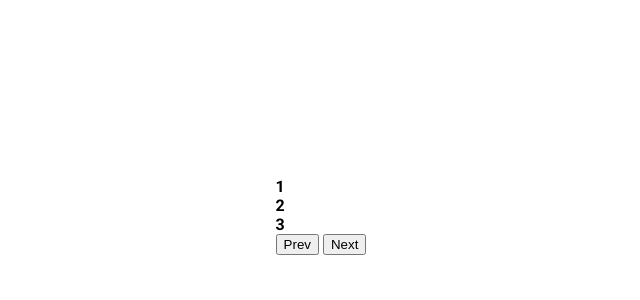
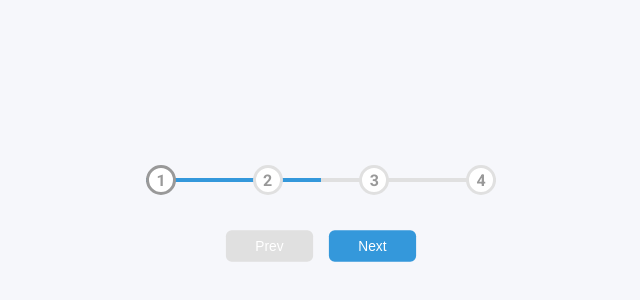
Before and after one commit to EnricoCarruba/progress-bar, a plain HTML site: page index.html in a window 1280 px wide. Shown: the part 184-484 px from the top of the page, without its empty margins (319-959 px from the left). Drawn offline with Linux system fonts and the light colour scheme.

Commit message:
add css style and functionality

```diff
--- a/index.html
+++ b/index.html
@@ -17,13 +17,15 @@
   </head>
   <body>
     <div class="container">
-      <div class="progress-container"></div>
-      <div class="circle active">1</div>
-      <div class="circle">2</div>
-      <div class="circle">3</div>
-
-      <button class="btn" id="prev" disables>Prev</button>
-      <button class="btn" id="newt" disables>Next</button>
+      <div class="progress-container">
+        <div class="progress" id="progress"></div>
+        <div class="circle active">1</div>
+        <div class="circle">2</div>
+        <div class="circle">3</div>
+        <div class="circle">4</div>
+      </div>
+      <button class="btn" id="prev" disabled>Prev</button>
+      <button class="btn" id="next">Next</button>
     </div>
 
     <script src="script.js"></script>
--- a/style.css
+++ b/style.css
@@ -1,10 +1,16 @@
 @import url("https://fonts.googleapis.com/css2?family=JetBrains+Mono:wght@100&family=Roboto:wght@700&display=swap");
+
+:root {
+  --line-border-fill: #3498db;
+  --line-border-empty: #e0e0e0;
+}
 
 * {
   box-sizing: border-box;
 }
 
 body {
+  background-color: #f6f7fb;
   font-family: "Roboto", sans-serif;
   margin: 0;
   display: flex;
@@ -15,3 +21,82 @@ body {
   margin: 0;
   overflow: hidden;
 }
+
+.container {
+  text-align: center;
+}
+
+.progress-container {
+  display: flex;
+  justify-content: space-between;
+  position: relative;
+  margin-bottom: 30px;
+  max-width: 100%;
+  width: 350px;
+}
+
+.progress-container::before {
+  content: "";
+  background-color: var(--line-border-empty);
+  position: absolute;
+  top: 50%;
+  left: 0;
+  transform: translateY(-50%);
+  height: 4px;
+  width: 100%;
+  z-index: -1;
+}
+
+.progress {
+  background-color: var(--line-border-fill);
+  position: absolute;
+  top: 50%;
+  left: 0;
+  transform: translateY(-50%);
+  height: 4px;
+  width: 50%;
+  z-index: -1;
+  transition: 0.4s ease;
+}
+
+.circle {
+  background-color: #fff;
+  color: #999;
+  border-radius: 50%;
+  display: flex;
+  height: 30px;
+  width: 30px;
+  align-items: center;
+  justify-content: center;
+  border: 3px solid var(--line-border-empty);
+  transition: 0.4s ease;
+}
+
+.circle.active {
+  border-color: (var(--line-border-fill));
+}
+
+.btn {
+  background-color: var(--line-border-fill);
+  color: #fff;
+  transform: scale(0.98);
+  border: 0;
+  border-radius: 6px;
+  cursor: pointer;
+  padding: 8px 30px;
+  margin: 5px;
+  font-size: 14px;
+}
+
+.btn:active {
+  transform: scale(0.98);
+}
+
+.btn:focus {
+  outline: 0;
+}
+
+.btn:disabled {
+  background-color: var(--line-border-empty);
+  cursor: not-allowed;
+}
```
